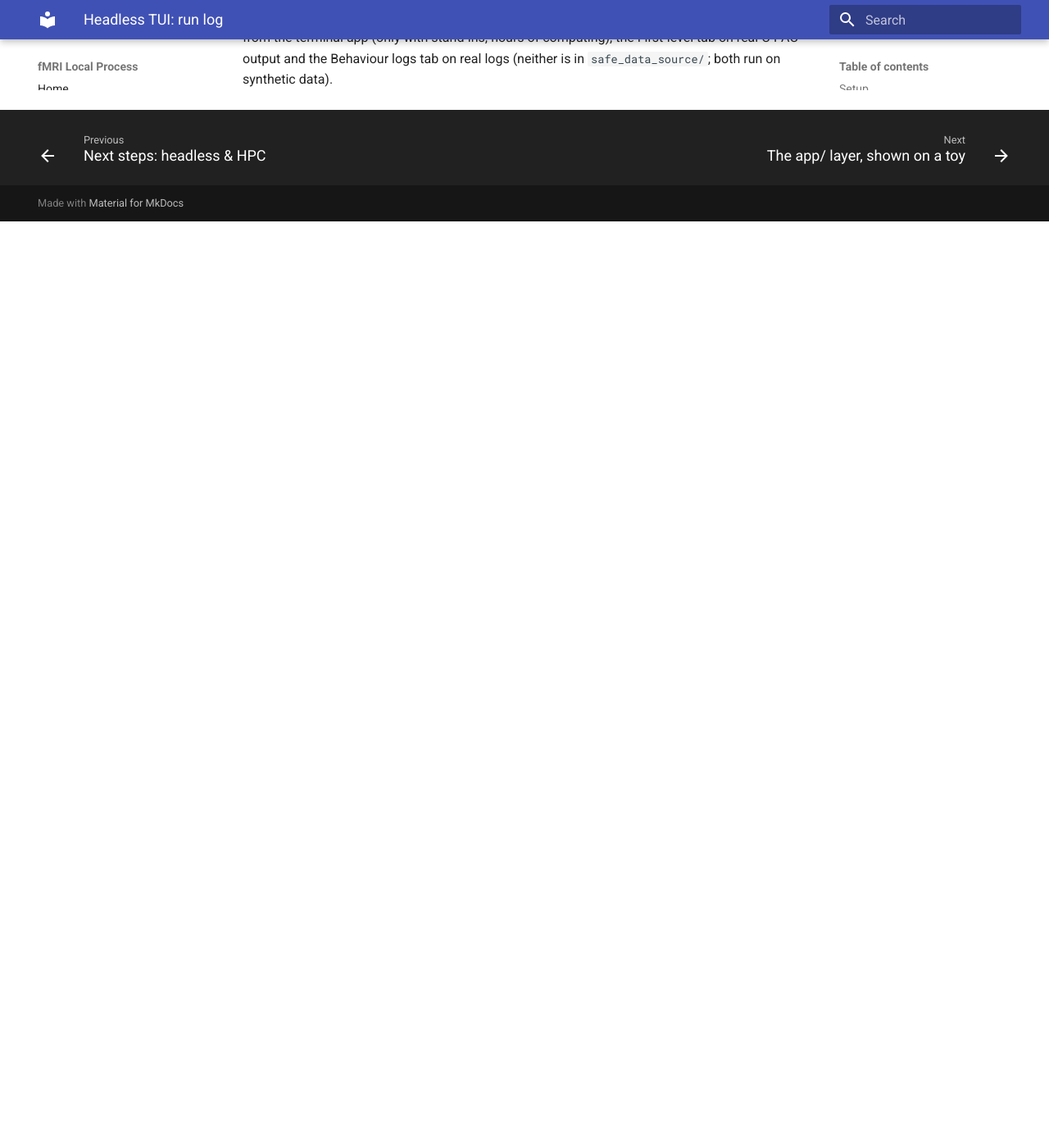
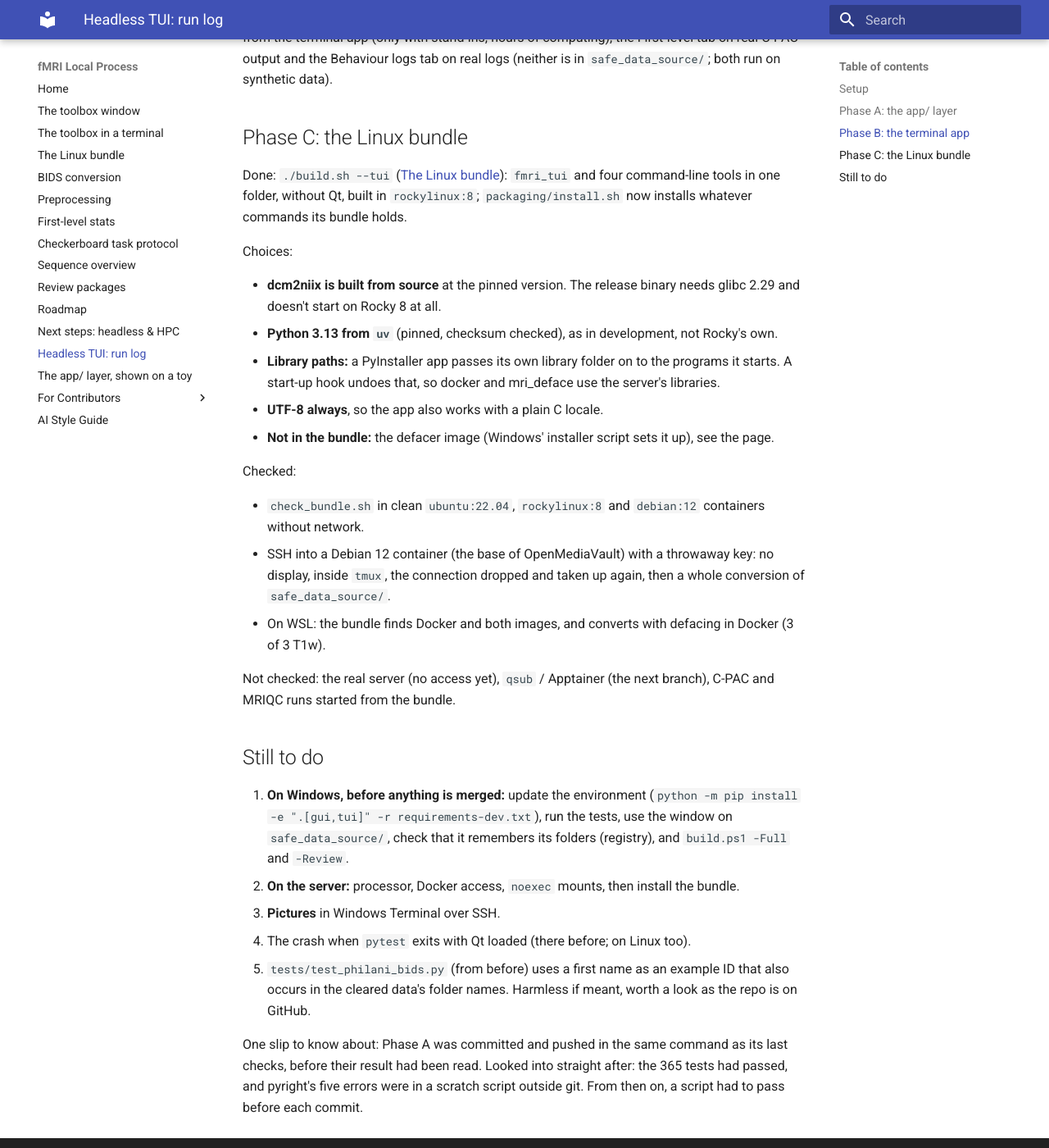
Before and after one commit to stefandup/fmri-local-process, an MkDocs documentation site: the page built from docs/headless-tui-log.md, in a window 1280 px wide and 1400 px high, scrolled down 2528 px. Shown: the whole window at 82% size. Built offline with MkDocs 1.6.1 and Material for MkDocs 9.7.7, drawn with Linux system fonts in a browser that asks for light colours; before the commit the page ends 2798 px from its top, so only the background shows below that.

Commit message:
Phase C: the Linux bundle (build.sh --tui)
fmri_tui and the command-line tools in one tar.gz without Qt, built in rockylinux:8 (glibc 2.28), with
dcm2niix built from source. install.sh installs whatever commands its bundle holds;
check_bundle.sh installs and starts it in clean Ubuntu, Rocky and Debian containers.

Co-Authored-By: Claude Opus 5.5 <noreply@anthropic.com>
Claude-Session: https://claude.ai/code/session_01RVwtBQeJiCYhNj8CWnzerP

````diff
--- a/docs/headless-tui-log.md
+++ b/docs/headless-tui-log.md
@@ -88,3 +88,44 @@ middle of a real conversion).
 Not checked: inline pictures in a real Windows Terminal / WezTerm, C-PAC and MRIQC for real from the
 terminal app (only with stand-ins; hours of computing), the First-level tab on real C-PAC output and
 the Behaviour logs tab on real logs (neither is in `safe_data_source/`; both run on synthetic data).
+
+## Phase C: the Linux bundle
+
+Done: `./build.sh --tui` ([The Linux bundle](linux-bundle.md)): `fmri_tui` and four command-line tools
+in one folder, without Qt, built in `rockylinux:8`; `packaging/install.sh` now installs whatever
+commands its bundle holds.
+
+Choices:
+
+- **dcm2niix is built from source** at the pinned version. The release binary needs glibc 2.29 and
+  doesn't start on Rocky 8 at all.
+- **Python 3.13 from `uv`** (pinned, checksum checked), as in development, not Rocky's own.
+- **Library paths:** a PyInstaller app passes its own library folder on to the programs it starts. A
+  start-up hook undoes that, so docker and mri_deface use the server's libraries.
+- **UTF-8 always**, so the app also works with a plain C locale.
+- **Not in the bundle:** the defacer image (Windows' installer script sets it up), see the page.
+
+Checked:
+
+- `check_bundle.sh` in clean `ubuntu:22.04`, `rockylinux:8` and `debian:12` containers without network.
+- SSH into a Debian 12 container (the base of OpenMediaVault) with a throwaway key: no display, inside
+  `tmux`, the connection dropped and taken up again, then a whole conversion of `safe_data_source/`.
+- On WSL: the bundle finds Docker and both images, and converts with defacing in Docker (3 of 3 T1w).
+
+Not checked: the real server (no access yet), `qsub` / Apptainer (the next branch), C-PAC and MRIQC
+runs started from the bundle.
+
+## Still to do
+
+1. **On Windows, before anything is merged:** update the environment (`python -m pip install -e
+   ".[gui,tui]" -r requirements-dev.txt`), run the tests, use the window on `safe_data_source/`,
+   check that it remembers its folders (registry), and `build.ps1 -Full` and `-Review`.
+2. **On the server:** processor, Docker access, `noexec` mounts, then install the bundle.
+3. **Pictures** in Windows Terminal over SSH.
+4. The crash when `pytest` exits with Qt loaded (there before; on Linux too).
+5. `tests/test_philani_bids.py` (from before) uses a first name as an example ID that also occurs in
+   the cleared data's folder names. Harmless if meant, worth a look as the repo is on GitHub.
+
+One slip to know about: Phase A was committed and pushed in the same command as its last checks, before
+their result had been read. Looked into straight after: the 365 tests had passed, and pyright's five
+errors were in a scratch script outside git. From then on, a script had to pass before each commit.
--- /dev/null
+++ b/docs/linux-bundle.md
@@ -0,0 +1,52 @@
+# The Linux bundle
+
+One `.tar.gz` for headless servers and the HPC: [the terminal app](tui.md) and the command-line
+tools, with their own Python and dcm2niix. No Qt, and no Python needed on the server.
+
+## Build it
+
+```bash
+./build.sh --tui      # needs Docker; on Linux or in WSL
+```
+
+It builds in a `rockylinux:8` container (glibc 2.28), so the result runs on RHEL/Rocky 8 and later,
+Ubuntu 20.04 and later, and Debian 10 and later, on 64-bit Intel/AMD. Only the files git tracks go
+into the container, never data. The first build takes about 5 minutes, later ones less (downloads
+and dcm2niix are kept in `build_output/cache/`). The result is
+`build_output/installer/fmri_tui-<version>-linux-x86_64.tar.gz` (about 130 MB).
+
+dcm2niix is built from source, at the version in `tools/dcm2niix_version.txt`: the release's own
+binary needs a newer glibc than RHEL/Rocky 8 has.
+
+## Check it
+
+```bash
+packaging/linux/check_bundle.sh      # needs Docker and tmux
+```
+
+Installs it as an ordinary user in clean `ubuntu:22.04`, `rockylinux:8` and `debian:12` containers,
+runs every command, opens and quits the terminal app (also with a plain C locale), and uninstalls it.
+
+## Install it on the server
+
+```bash
+scp fmri_tui-*-linux-x86_64.tar.gz myserver:
+ssh myserver
+tar -xzf fmri_tui-*-linux-x86_64.tar.gz
+./fmri_tui-*/install.sh              # ./install.sh --uninstall removes it
+```
+
+No sudo: the app goes to `~/.local/share/fmri_local_process/` and the commands to `~/.local/bin/`.
+Open a new terminal afterwards. The commands are `fmri_tui`, `fmri_convert_to_bids`,
+`fmri_preprocess`, `fmri_behav_events` and `fmri_behav_check`.
+
+Before the first run, on the server:
+
+- **Docker** (for C-PAC, MRIQC and defacing): your user must be allowed to use it (`docker info`
+  works without sudo). Download the C-PAC and MRIQC images on their tabs.
+- **Defacing:** the Windows installer builds the defacer image; on a server it is one command
+  in a copy of this repo: `docker build --build-arg DEFACER=freesurfer -t
+  philani_fmri_process:latest packaging/docker` (or `DEFACER=pydeface`). Without it, the T1w scans
+  are converted but **not defaced**, and the Setup tab says so.
+- **Home folder mounted `noexec`?** Programs can't run from there: install with
+  `XDG_DATA_HOME=/some/other/folder ./install.sh`.
--- a/docs/next-steps.md
+++ b/docs/next-steps.md
@@ -2,7 +2,8 @@
 
 The plan for the branch `headless-tui`, and the choices behind it. It expands the
 [Roadmap](roadmap.md) items *Terminal version of the toolbox* and *C-PAC on the HPC*.
-Nothing here is built yet, apart from the toy.
+Phases A to C are built; what was done and what
+is still to check (Windows, the real server) is in the [run log](headless-tui-log.md).
 
 ## Why
 
--- a/mkdocs.yml
+++ b/mkdocs.yml
@@ -17,6 +17,7 @@ nav:
   - Home: index.md
   - The toolbox window: toolbox.md
   - The toolbox in a terminal: tui.md
+  - The Linux bundle: linux-bundle.md
   - BIDS conversion: bids-conversion.md
   - Preprocessing: preprocessing.md
   - First-level stats: first-level-stats.md
--- a/pyproject.toml
+++ b/pyproject.toml
@@ -45,6 +45,11 @@ quote-style = "double"
 [tool.pyright]
 venvPath = "."
 venv = ".venv"
+# The first three are the defaults; the rest are generated or data (not in git).
+exclude = [
+    "**/node_modules", "**/__pycache__", "**/.*",
+    "build_output", "results", "safe_data_source", "third_party",
+]
 
 [tool.pytest.ini_options]
 testpaths = ["tests"]  # never walk into the (real-data) C-PAC output folders
````
Also changed, not shown: README.md (+2 -1 lines), docs/tui.md (+2 -1 lines), 6 other files.
